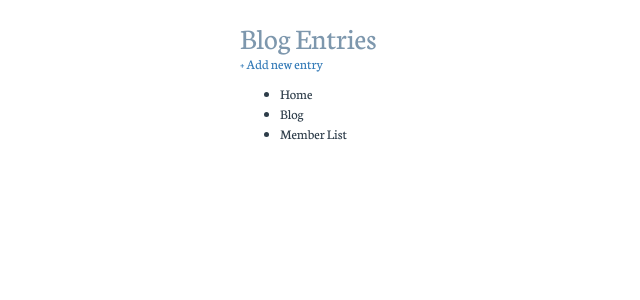
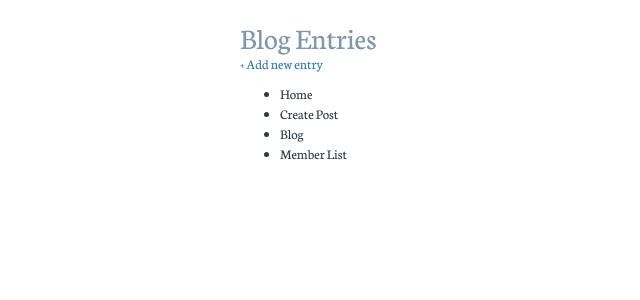
Before and after one commit to splerp/udacity-projects, a Python web app: template 03 Multi User Blog/multiuserblog/templates/blog.html in a window 1280 px wide. Shown: the part 197-497 px from the top of the page, without its empty margins (0-640 px from the left). Run offline with Jinja, Linux system fonts and the light colour scheme; the template is opened without the code that fills it, so the values that code supplies are empty; some libraries are stand-ins or nearby versions.

Commit message:
feat: Add link to Create Post page in navigation area for easier navigation

```diff
--- a/03 Multi User Blog/multiuserblog/templates/base.html
+++ b/03 Multi User Blog/multiuserblog/templates/base.html
@@ -63,7 +63,7 @@
 		  <section id="main-content">
 			{% block content %}{% endblock %}
 		  </section>
-		  <nav><ul><a href="/"><li>Home</li></a><a href="/blog"><li>Blog</li></a><a href="/members"><li>Member List</li></a></ul></nav>
+		  <nav><ul><a href="/"><li>Home</li></a><a href="/blog/add"><li>Create Post</li></a><a href="/blog"><li>Blog</li></a><a href="/members"><li>Member List</li></a></ul></nav>
 	  </div>
 	  <footer></footer>
   </div>
```
